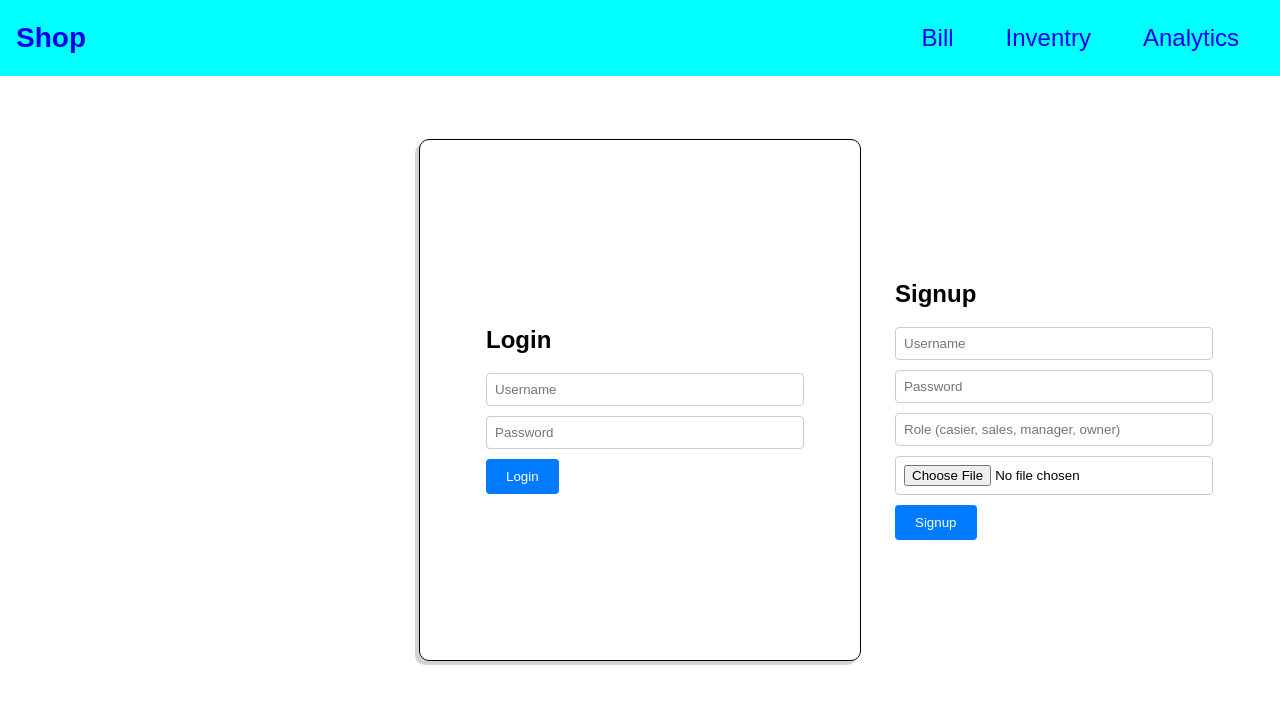
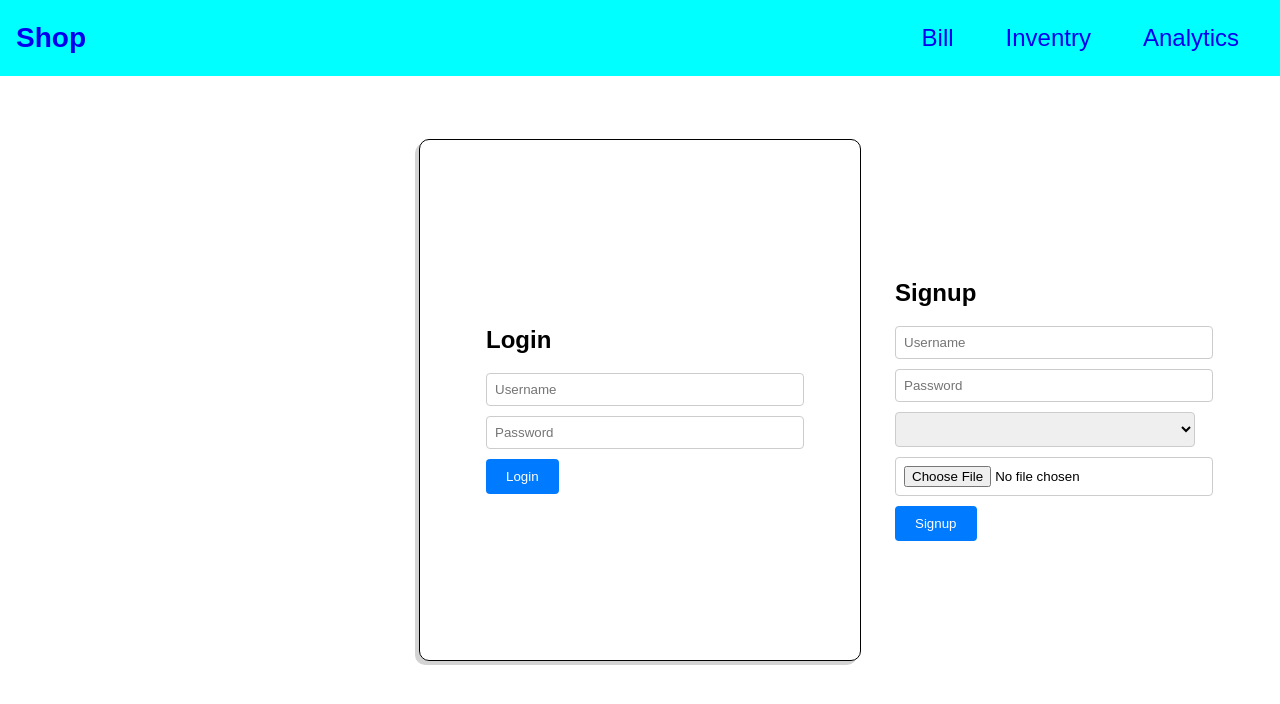
Before and after one commit to Dinesh001-S/product-sales-manager, a React (Create React App) app: page / in a window 1280 px wide. Shown: the top 704 px of the page. Built offline with nearby package versions, Linux system fonts and the light colour scheme.

Commit message:
login upload images-1

```diff
--- a/src/components/pages/login.js
+++ b/src/components/pages/login.js
@@ -1,14 +1,13 @@
 // Import necessary modules
 import React, { useState } from 'react';
 import axios from 'axios';
-import './login.css'
+import './login.css';
 
 // CSS styles
 const styles = {
   container: {
     display: 'flex',
     alignItems: 'center',
-    // justifyContent: 'center',
   },
   input: {
     marginBottom: '10px',
@@ -25,6 +24,9 @@ const styles = {
     color: '#fff',
     cursor: 'pointer',
   },
+  image: {
+    maxWidth: '100px', // Adjust as needed
+  },
 };
 
 // Main Component
@@ -32,13 +34,14 @@ const Login = () => {
   // State variables for login and signup forms
   const [loginData, setLoginData] = useState({ username: '', password: '' });
   const [signupData, setSignupData] = useState({ username: '', password: '', role: '', image: null });
+  const [loggedInUser, setLoggedInUser] = useState(null); // Track logged in user
 
   // Function to handle login form submission
   const handleLogin = async () => {
     try {
       // Make POST request to login endpoint
       const response = await axios.post('http://localhost:3002/login', loginData);
-      console.log(response.data); // Logged in user data
+      setLoggedInUser(response.data); // Set logged in user data
     } catch (error) {
       console.error('Login failed:', error);
     }
@@ -59,7 +62,7 @@ const Login = () => {
           'Content-Type': 'multipart/form-data'
         }
       });
-      console.log(response.data); // Newly created user data
+      setLoggedInUser(response.data); // Set signed up user as logged in
     } catch (error) {
       console.error('Signup failed:', error);
     }
@@ -67,7 +70,18 @@ const Login = () => {
 
   // JSX for login and signup forms
   return (
-    <div style={styles.container} className='login-card'>
+    <div style={styles.container} className={`login-card ${loggedInUser ? 'hidden' : ''}`}>
+      {loggedInUser ? (
+        <div>
+          <h2>Welcome, {loggedInUser.username}!</h2>
+          <p>Your role: {loggedInUser.role}</p>
+          {loggedInUser.image && <img src={loggedInUser.image} alt="User" style={styles.image} />}
+          <img src="./uploads/1710948000467.jpg" alt="User" style={styles.image} />
+          {console.log(loggedInUser.image)}
+          {/* Add more user details here */}
+        </div>
+      ) : (
+        <>
           <div className='login'>
             <h2>Login</h2>
             <input
@@ -85,7 +99,6 @@ const Login = () => {
               onChange={(e) => setLoginData({ ...loginData, password: e.target.value })}
             />
             <button style={styles.button} onClick={handleLogin}>Login</button>
-        {/* <button style={styles.button} onClick={handleSignup}>Signup</button> */}
           </div>
           <div className='signup'>
             <h2>Signup</h2>
@@ -103,13 +116,13 @@ const Login = () => {
               value={signupData.password}
               onChange={(e) => setSignupData({ ...signupData, password: e.target.value })}
             />
-        <input
-          style={styles.input}
-          type="text"
-          placeholder="Role (casier, sales, manager, owner)"
-          value={signupData.role}
-          onChange={(e) => setSignupData({ ...signupData, role: e.target.value })}
-        />
+            <select placeholder="Role" style={styles.input} value={signupData.role} onChange={(e) => setSignupData({ ...signupData, role: e.target.value })}>
+              <option></option>
+              <option value="Cashier">Cashier</option>
+              <option value="Product Manager">Product Manager</option>
+              <option value="Manager">Manager</option>
+              <option value="Owner">Owner</option>
+            </select>
             <input
               style={styles.input}
               type="file"
@@ -119,6 +132,8 @@ const Login = () => {
             />
             <button style={styles.button} onClick={handleSignup}>Signup</button>
           </div>
+        </>
+      )}
     </div>
   );
 };
```
Also changed, not shown: server.js (+29 -79 lines), favicon-16x16.png (added), 1 other file (tests, documents, lock files or other folders). Lines whose indentation alone changed are shown as unchanged.
